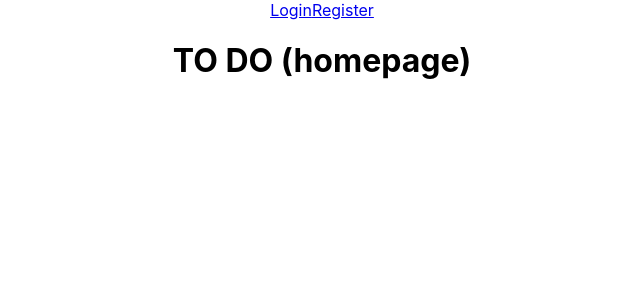
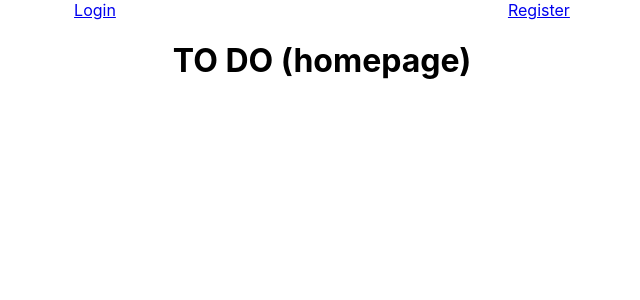
Before and after one commit to Web26-dev-desk-q-4/FE, a React (Create React App) app in the folder frontend/: page / in a window 1280 px wide. Shown: the top 300 px of the page, without its empty margins (318-958 px from the left). Built offline with nearby package versions, Linux system fonts and the light colour scheme; what @hapi/joi would draw is missing.

Commit message:
nav bar flex styling

```diff
--- a/frontend/src/components/navBar.jsx
+++ b/frontend/src/components/navBar.jsx
@@ -3,7 +3,7 @@
 
 const NavBar = props => {
   return (
-    <nav>
+    <nav className= "Navclass">
       <NavLink to="/login">Login</NavLink>
       <NavLink to="/register">Register</NavLink>
     </nav>
--- a/frontend/src/index.css
+++ b/frontend/src/index.css
@@ -11,3 +11,9 @@
   font-family: source-code-pro, Menlo, Monaco, Consolas, 'Courier New',
     monospace;
 }
+
+.Navclass{
+  display: flex;
+  justify-content: space-evenly;
+
+}
```
